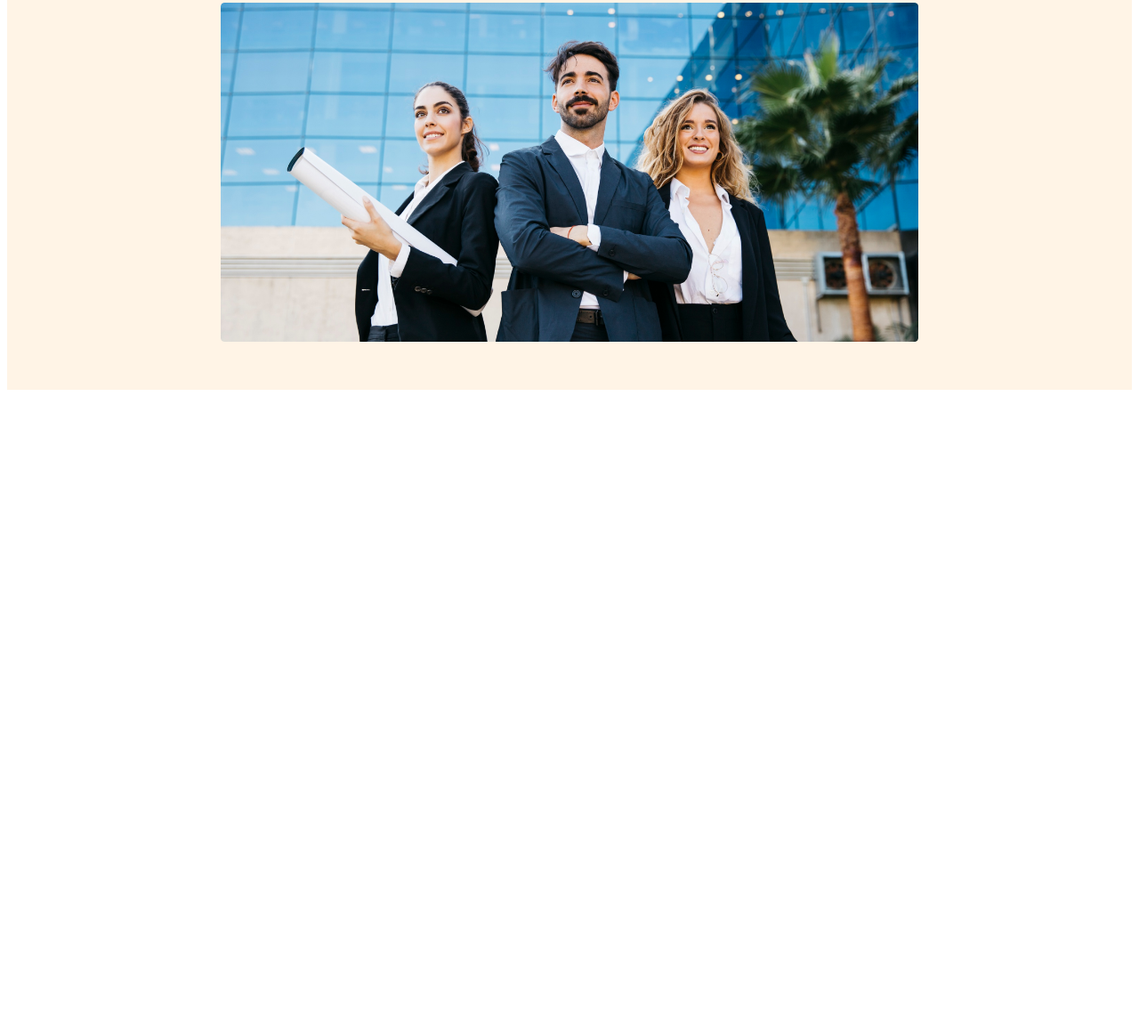
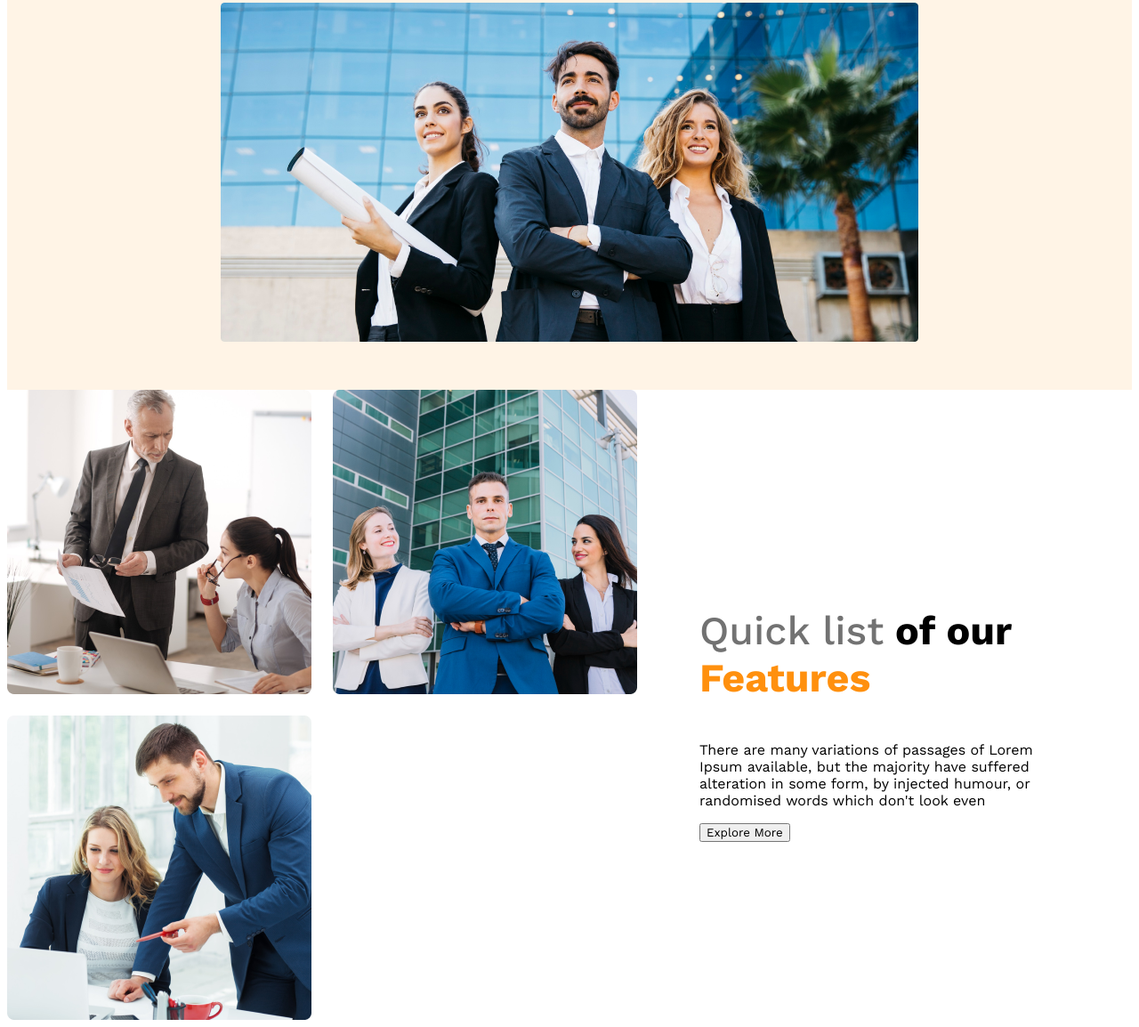
Before and after one commit to Ashik4D/g3-architects-website, a plain HTML site: page index.html in a window 1280 px wide. Shown: the part 616-1770 px from the top of the page at 89% size. Before the commit the page ends 1062 px from the top, so only its background shows below. Drawn offline with nearby package versions, Linux system fonts and the light colour scheme.

Commit message:
features content added

```diff
--- a/index.html
+++ b/index.html
@@ -7,6 +7,7 @@
     <link rel="stylesheet" href="styles/architects.css">
 </head>
 <body>
+    <!--header start-->
     <header>
      <nav>
         <h3 class="nav title">G3 Architects</h3>
@@ -26,8 +27,22 @@
         <img src="images/banner.png" alt="">
      </div>
     </header>
+    <!--header end-->
     <main>
+      <!--  teams sections start-->
+      <section class="teams-container">
+        <div class="teams-img-container">
+          <img src="images/team1.png" alt="">
+          <img src="images/team2.png" alt="">
+          <img src="images/team3.png" alt="">
 
+        </div>
+        <div class="teams-content">
+          <h3 class="teams-title"> <span class="quick-list">Quick list</span><span> of our</span> <span class="text-features">Features</span></h3>
+          <p class="teams-description"> There are many variations of passages of Lorem Ipsum available, but the majority have suffered alteration in some form, by injected humour, or randomised words which don't look even</p>
+          <button class="btn-primary">Explore More</button>
+        </div>
+      </section>
     </main>
     <footer>
 
--- a/styles/architects.css
+++ b/styles/architects.css
@@ -90,3 +90,35 @@ nav li a{
     }
 
 }
+
+/* main styles */
+main{
+    max-width: 1440px;
+    margin: 0 auto;
+}
+
+/* teams styles */
+.teams-container{
+    display: flex;
+    align-items: center;
+}
+.teams-img-container{
+    display: grid;
+    grid-template-columns: repeat(2, 1fr);
+    gap: 1.5rem;
+}
+.teams-content{
+    padding-left: 70px;
+    padding-right: 70px;
+}
+.teams-title{
+    font-size: 2.8rem;
+}
+.teams-title .quick-list{
+    color: #727272;
+    font-weight: 500;
+}
+.teams-title .text-features{
+    color: #FF900E;
+    font-weight: 700;
+}
```
